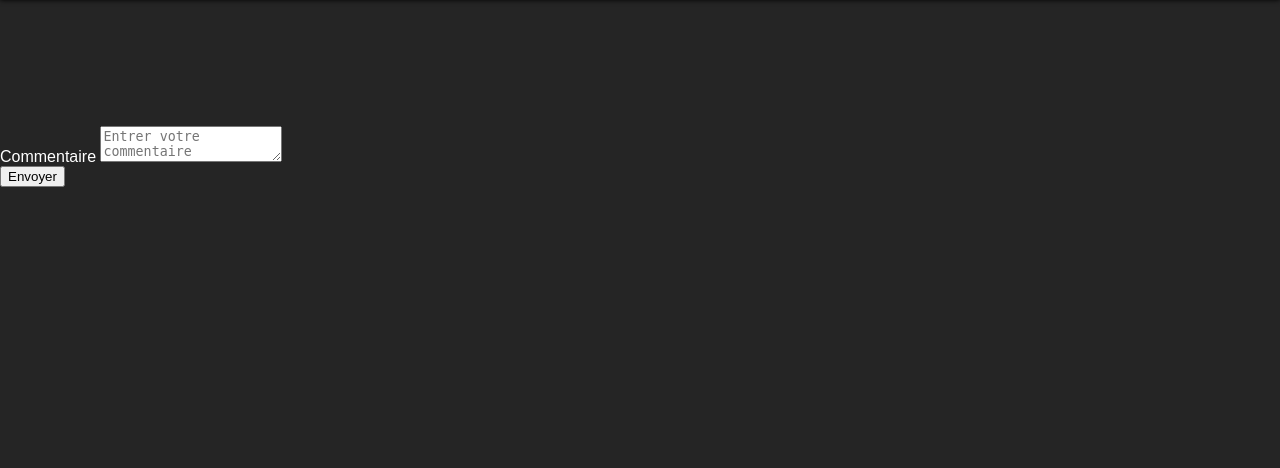
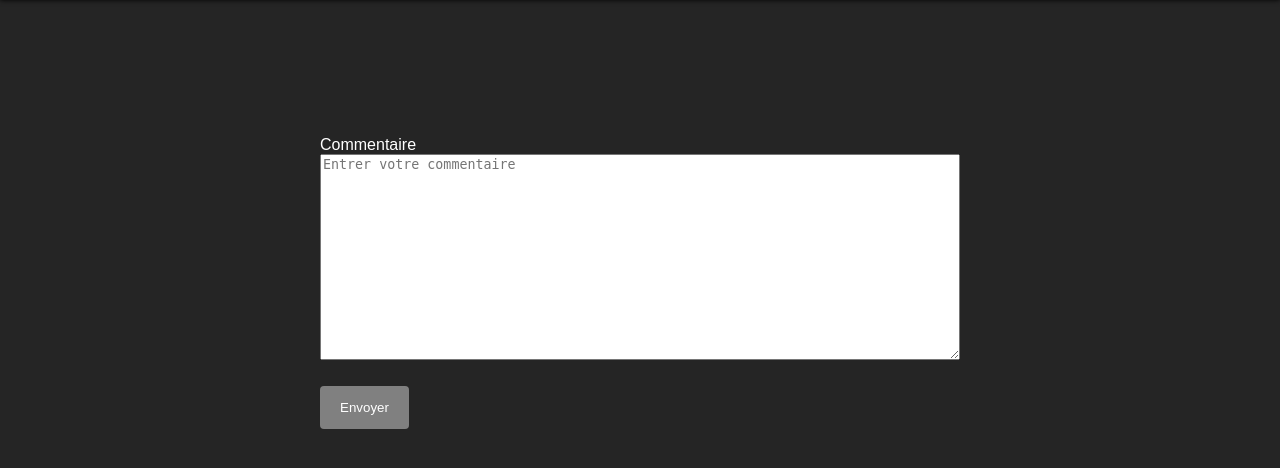
Before and after one commit to ElPoyo266/bulletfire-webapp, a PHP site: template Templates/Global/comment-view.php in a window 1280 px wide. Shown: the part 50-518 px from the top of the page. Run offline with PHP 8.4, Linux system fonts and the light colour scheme; the template is opened without the code that fills it, so the values that code supplies are empty; some libraries are stand-ins or nearby versions.

Commit message:
Integration css au commentaire

```diff
--- a/Assets/CSS/forumcat.css
+++ b/Assets/CSS/forumcat.css
@@ -105,7 +105,7 @@ input[type=submit]:hover{
     border-radius: 4px;
     box-sizing: border-box;
     width: 50%;
-    height: 100px;
+    height: 200px;
 }
 
 /*---------------------------------------*/
--- a/Assets/CSS/home.css
+++ b/Assets/CSS/home.css
@@ -64,6 +64,12 @@ h1{
 
 }
 
+.titreh1{
+	margin: auto;
+	padding-left: 80px;
+	width: 50%;
+}
+
 h3{
 
 
@@ -91,7 +97,6 @@ h4{
 
 .comment{
 	border-top: 2px solid grey;
-	border-bottom: 2px solid grey;
 	margin-top: 30px;
 	padding-left: 81px;
 	width: 80%;
@@ -119,3 +124,42 @@ h4{
 	padding-left: 30px;
 	color: #696969;
 }
+
+/*---------------------------------------*/
+
+
+form{
+	width: 50%;
+    display: flex;
+    flex-direction: column;
+    align-items: left;
+    margin: auto;
+  	padding: 10px;
+}
+
+input[type=text], select {
+    width: 50%;
+    padding: 12px 20px;
+    margin: 8px 0;
+    border: 1px solid #ccc;
+    border-radius: 4px;
+    box-sizing: border-box;
+}
+
+input[type=submit] {
+    background-color: #808080;
+    color: white;
+    padding: 14px 20px;
+    margin: 8px 0;
+    border: none;
+    border-radius: 4px;
+    cursor: pointer;
+}
+
+input[type=submit]:hover{
+    background-color: #5A5E6B;
+}
+
+textarea#commentaire{
+	height: 200px;
+}
--- a/Templates/Global/comment-view.php
+++ b/Templates/Global/comment-view.php
@@ -15,7 +15,7 @@
             <section>
             	<div class="post-comment">
 					<?php
-						echo'<h1>' . $param['ticket']['titre'].' </h1> ';
+						echo'<div class="titreh1"><h1>' . $param['ticket']['titre'].' </h1></div> ';
 						echo'<p class="date">'.$param['ticket']['date_creation_cplt'].'</p>';
 						echo'<p class ="auteur">' . $param['ticket']['auteur'] .'</p>';
 						echo '<p class="contenu">'.htmlspecialchars($param['ticket']['contenu']).'</p>';
@@ -36,10 +36,10 @@
 					}
 				?>
 			<form action="" method="post">
-				<label for="titre">Commentaire</label>
+				<div class="nomCom"><label for="commentaire">Commentaire</label></div>
                 <textarea name="commentaire" id="commentaire" placeholder="Entrer votre commentaire"></textarea>
 				<br>
-                <input type="submit" value="Envoyer">
+                <div class="buttonCom"><input type="submit" value="Envoyer"></div>
             </form>
 		</body>
 	</html>
```
Also changed, not shown: _config/hide/template.php (+4 -4 lines).
